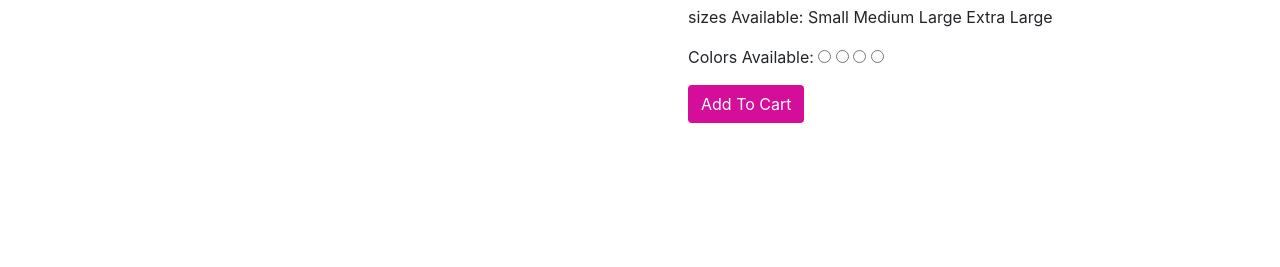
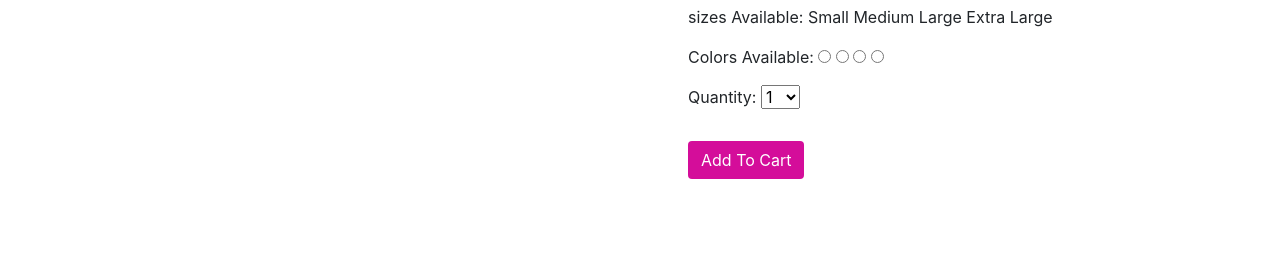
Before and after one commit to Buyaki01/handbags, a plain HTML site: page handbag-details.html in a window 1280 px wide. Shown: the part 252-519 px from the top of the page. Drawn offline with nearby package versions, Linux system fonts and the light colour scheme.

Commit message:
Added a drop-down list in the handbag-details.html

```diff
--- a/handbag-details.html
+++ b/handbag-details.html
@@ -47,6 +47,19 @@
                 <input type="radio" id="pink" name="color" value="pink" class="pink">
                 <input type="radio" id="orchid" name="color" value="orchid" class="orchid">
             </p>
+            <label for="quantity"> Quantity:</label>
+            <select id="quantity" name="quantity" size="1">
+                <option value="one">1</option>
+                <option value="two">2</option>
+                <option value="three">3</option>
+                <option value="four">4</option>
+                <option value="five">5</option>
+                <option value="six">6</option>
+                <option value="seven">7</option>
+                <option value="eight">8</option>
+                <option value="nine">9</option>
+                <option value="ten">10</option>
+            </select><br><br>
 
             <a href="add-to-cart.html" class="btn add-to-cart-btn"> <span> Add To Cart </span> </a>
         </div>
@@ -87,7 +100,8 @@
         </div>
 
         <div class="card related-products3">
-            <a href="handbags.html"><img class="card-img-top" src="images\hotrelease1.png" alt="Card image" class="img-responsive w-25"> </a>
+            <a href="handbags.html"><img class="card-img-top" src="images\hotrelease1.png" alt="Card image"
+                    class="img-responsive w-25"> </a>
             <div class="card-body">
                 <h4 class="card-title"> <span class="money"> Sh.480 </span> </h4>
                 <p class="card-text"> <a href="#"> Wristlets, Imported </a> </p>
@@ -144,8 +158,9 @@
 
     <div class="map-direction mt-3">
         <iframe
-            src="https://www.google.com/maps/embed?pb=!1m18!1m12!1m3!1d3988.6405032166413!2d36.93848311410166!3d-1.392229036141991!2m3!1f0!2f0!3f0!3m2!1i1024!2i768!4f13.1!3m3!1m2!1s0x182f0cbb00000001%3A0xfc56df31d6714105!2sMlolongo%20Township!5e0!3m2!1sen!2ske!4v1584367558948!5m2!1sen!2ske" frameborder="0" style="border:0;" allowfullscreen="" aria-hidden="false"
-            tabindex="0" class="w-100"></iframe>
+            src="https://www.google.com/maps/embed?pb=!1m18!1m12!1m3!1d3988.6405032166413!2d36.93848311410166!3d-1.392229036141991!2m3!1f0!2f0!3f0!3m2!1i1024!2i768!4f13.1!3m3!1m2!1s0x182f0cbb00000001%3A0xfc56df31d6714105!2sMlolongo%20Township!5e0!3m2!1sen!2ske!4v1584367558948!5m2!1sen!2ske"
+            frameborder="0" style="border:0;" allowfullscreen="" aria-hidden="false" tabindex="0"
+            class="w-100"></iframe>
     </div>
 
     <hr>
```
